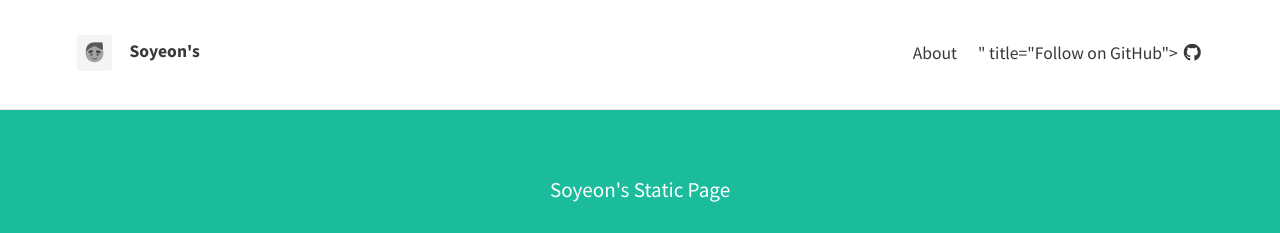
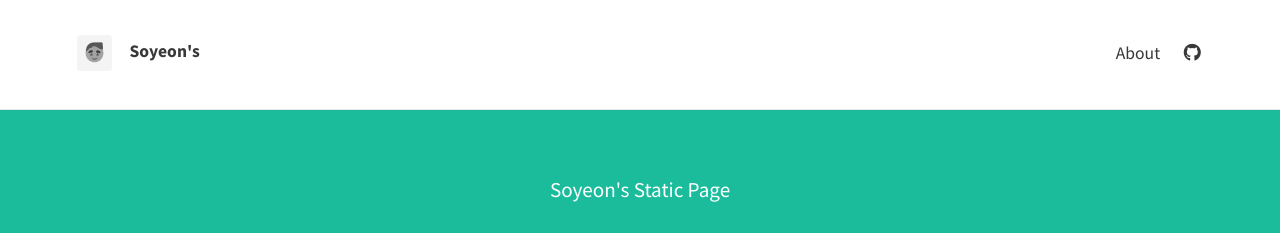
Before and after one commit to kara9504/kara9504.github.io, a Jekyll site: the page built from index.html, in a window 1280 px wide. Shown: the top 233 px of the page. Built offline with Jekyll 4.4.1, drawn with Linux system fonts in a browser that asks for light colours; nearby versions of some CDN libraries; the list of posts is cut into pages by our own code; part of the change alters nothing that is shown.

Commit message:
Update _config.yml

```diff
--- a/_config.yml
+++ b/_config.yml
@@ -29,7 +29,7 @@ theme_settings:
   facebook:
   flickr:
   gitlab:
-  github: <a href="kara9504/kara9504.github.io" target="_blank"></a>
+  github: "kara9504/kara9504.github.io"
   gitter:
   google_plus:
   instagram:
```
